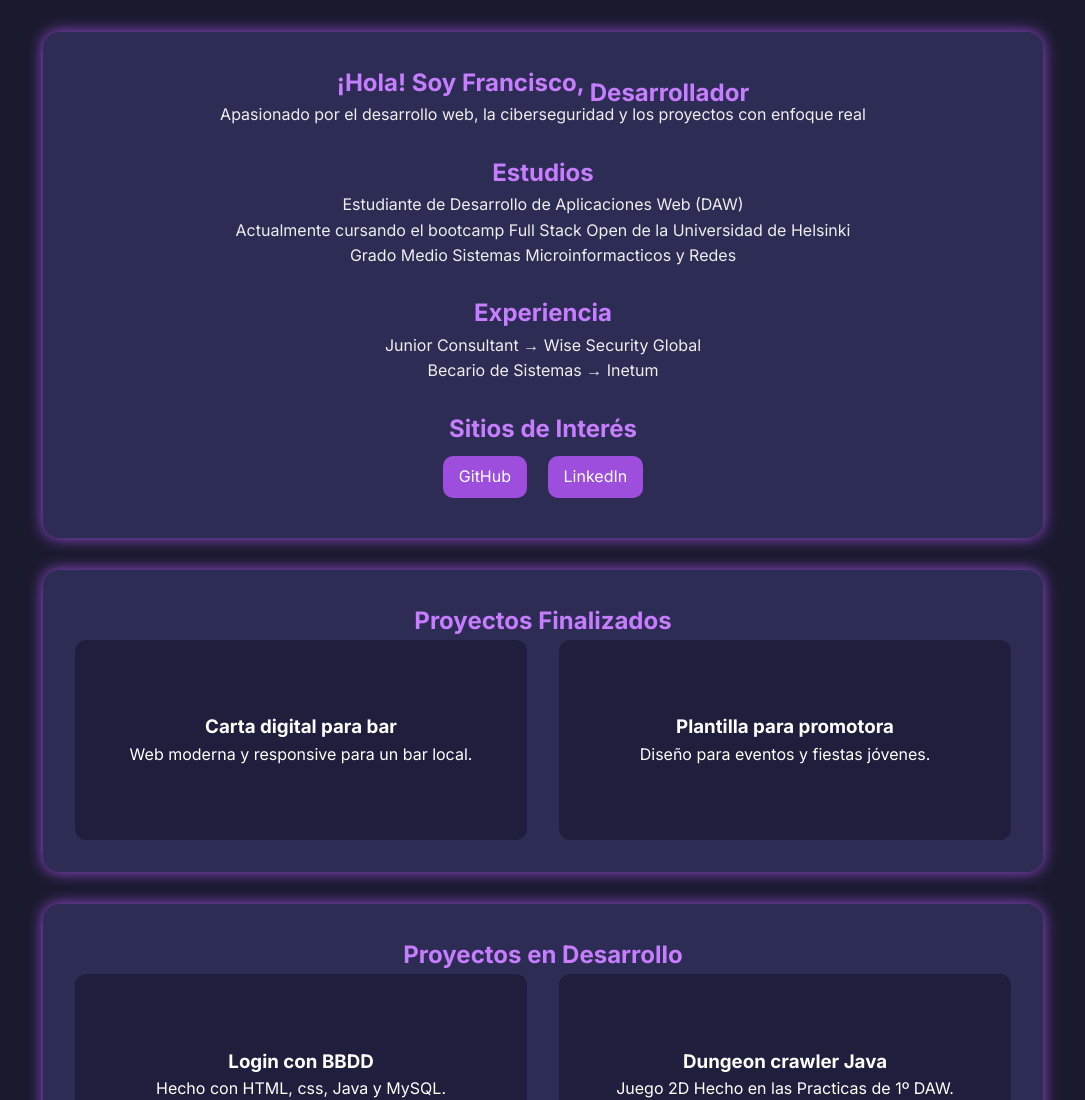
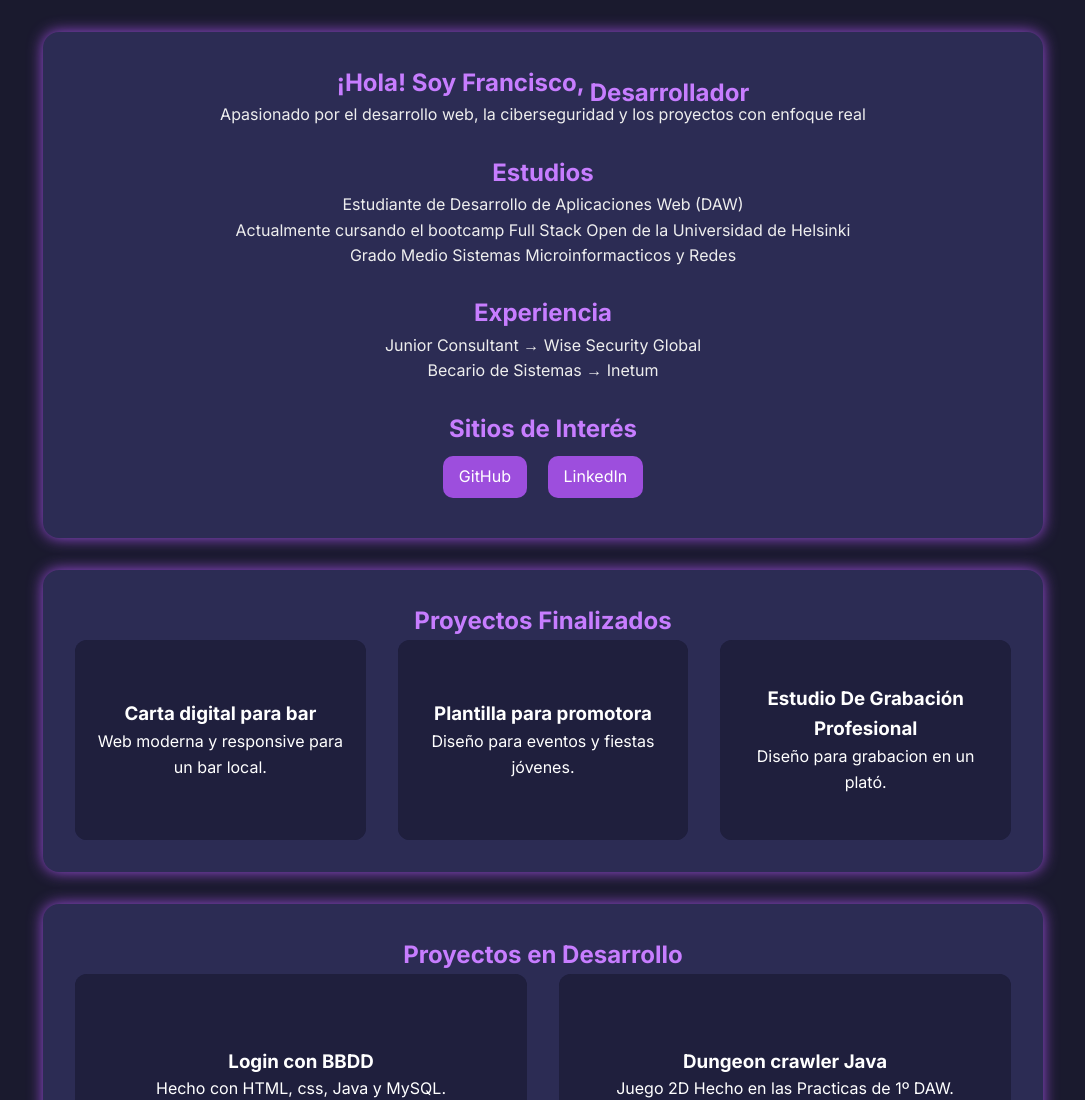
Before and after one commit to frxnchu/frxnchu, a plain HTML site: page index.html in a window 1280 px wide. Shown: the top 1100 px of the page, without its empty margins (97-1182 px from the left). Drawn offline with Linux system fonts and the light colour scheme.

Commit message:
Add files via upload

```diff
--- a/index.html
+++ b/index.html
@@ -209,8 +209,23 @@
                 </div>
             </div>
         </div>
+        <div class="card">
+            <div class="card-inner">
+                <div class="card-front">
+                    <h3>Estudio De Grabación Profesional</h3>
+                    <p>Diseño para grabacion en un plató.</p>
+                </div>
+                <div class="card-back">
+                    <p>Estudio de Grabación Profesional</p>
+                    <a href="https://frxnchu.github.io/estudio-grabacion/" target="_blank">Ver en GitHub Pages</a>
+                </div>
+            </div>
+        </div>
     </div>
 </section>
+
+
+
 
 <section>
     <h2>Proyectos en Desarrollo</h2>
```
